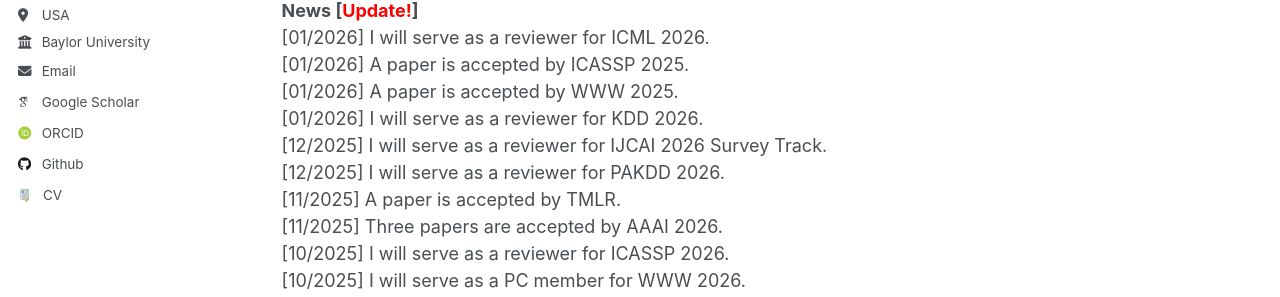
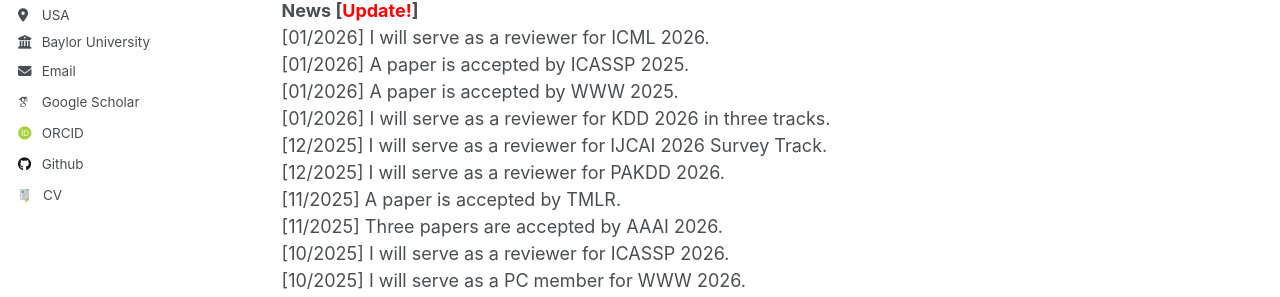
Before and after one commit to TurkeyWatanabe/dongli, a Jekyll site: the page built from _pages/about.md, in a window 1280 px wide and 900 px high. Shown: the part 337-634 px from the top of the window. Built offline with Jekyll 4.4.1, drawn with Linux system fonts in a browser that asks for light colours; some web fonts are replaced.

Commit message:
Update about.md

```diff
--- a/_pages/about.md
+++ b/_pages/about.md
@@ -18,7 +18,7 @@ Email: dong_li1@baylor.edu
 [01/2026] I will serve as a reviewer for ICML 2026.<br>
 [01/2026] A paper is accepted by ICASSP 2025.<br>
 [01/2026] A paper is accepted by WWW 2025.<br>
-[01/2026] I will serve as a reviewer for KDD 2026.<br>
+[01/2026] I will serve as a reviewer for KDD 2026 in three tracks.<br>
 [12/2025] I will serve as a reviewer for IJCAI 2026 Survey Track.<br>
 [12/2025] I will serve as a reviewer for PAKDD 2026.<br>
 [11/2025] A paper is accepted by TMLR.<br>
```
